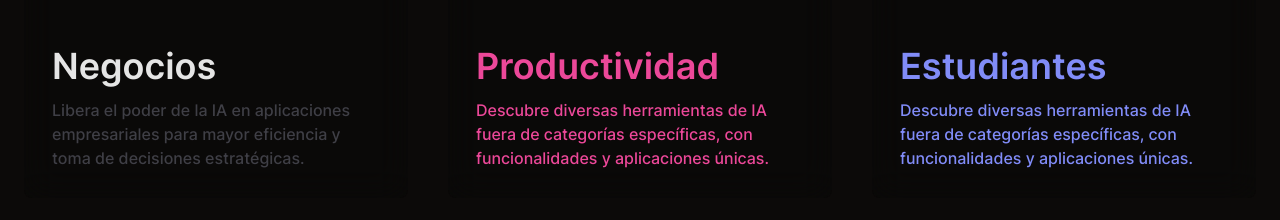
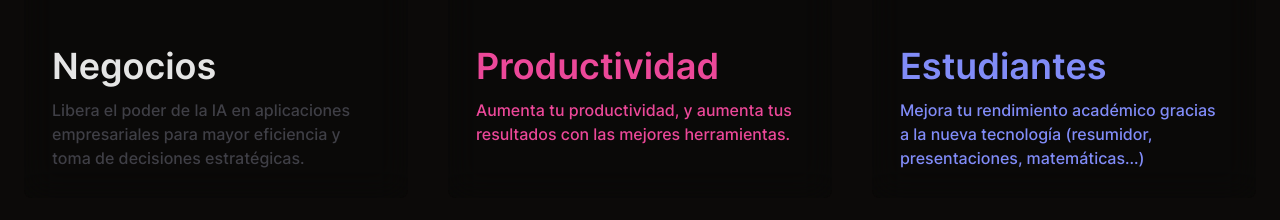
Before and after one commit to realcuesn/spytools, a Nuxt app: page / in a window 1280 px wide. Shown: the part 1760-1980 px from the top of the page. Built offline with nearby package versions, Linux system fonts and the light colour scheme; no server answers; the database is empty.

Commit message:
fix: modified texts of categories

```diff
--- a/components/HomeSecond.vue
+++ b/components/HomeSecond.vue
@@ -195,8 +195,8 @@
             Productividad
           </h3>
           <p class="text-[#ec4899] font-medium mt-3">
-            Descubre diversas herramientas de IA fuera de categorías
-            específicas, con funcionalidades y aplicaciones únicas.
+            Aumenta tu productividad, y aumenta tus resultados con las mejores
+            herramientas.
           </p>
         </div>
       </NuxtLink>
@@ -223,8 +223,8 @@
             Estudiantes
           </h3>
           <p class="text-[#818CF8] font-medium mt-3">
-            Descubre diversas herramientas de IA fuera de categorías
-            específicas, con funcionalidades y aplicaciones únicas.
+            Mejora tu rendimiento académico gracias a la nueva tecnología
+            (resumidor, presentaciones, matemáticas...)
           </p>
         </div>
       </NuxtLink>
```
